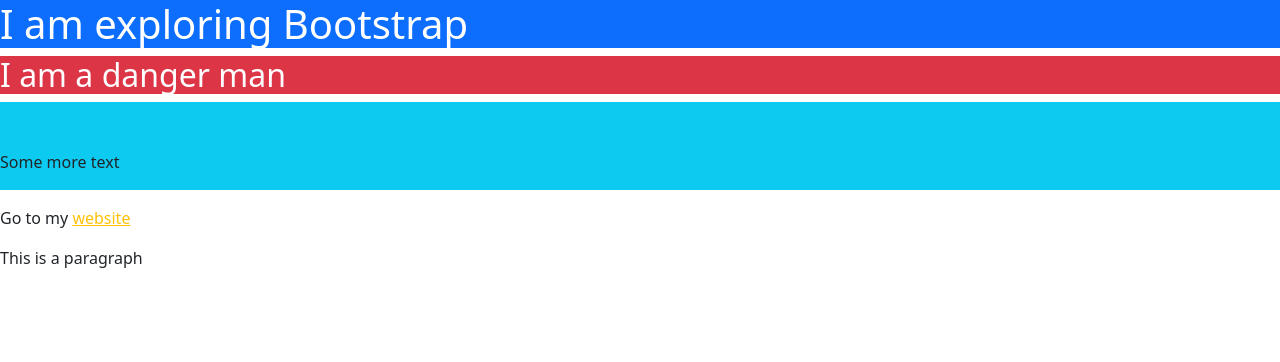
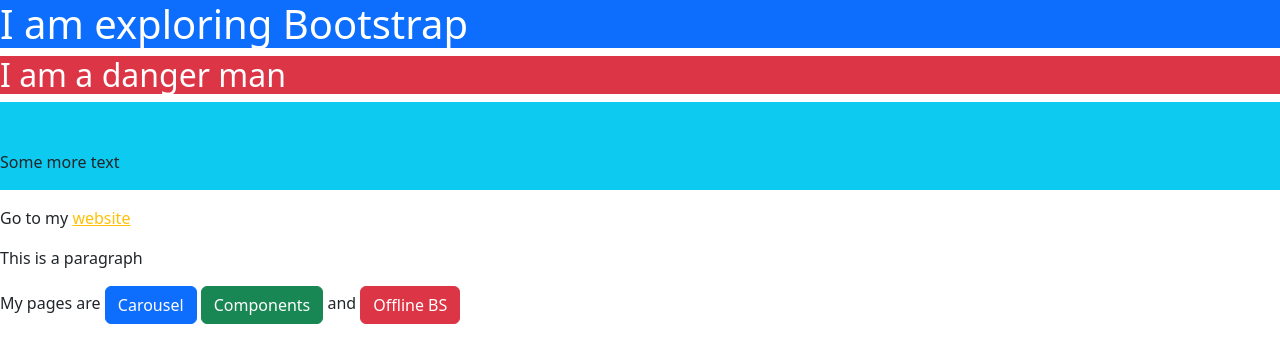
Before and after one commit to atique-monash/explore-bootstrap, a plain HTML site: page index.html in a window 1280 px wide. Drawn offline with nearby package versions, Linux system fonts and the light colour scheme.

Commit message:
second commit

```diff
--- a/index.html
+++ b/index.html
@@ -18,6 +18,8 @@
     <p>Go to my <a class="link-warning" href="https://getbootstrap.com/docs/5.2/helpers/color-background/">website</a></p>
 
     <p>This is a paragraph</p>
+    <p>My pages are <a class="btn btn-primary" href="./carousel.html">Carousel</a> <a class="btn btn-success" href="./components.html">Components</a> and <a class="btn btn-danger" href="./offline-bs.html">Offline BS</a>
+    </p>
 
 
     <!-- Bootstrap JS file -->
```
